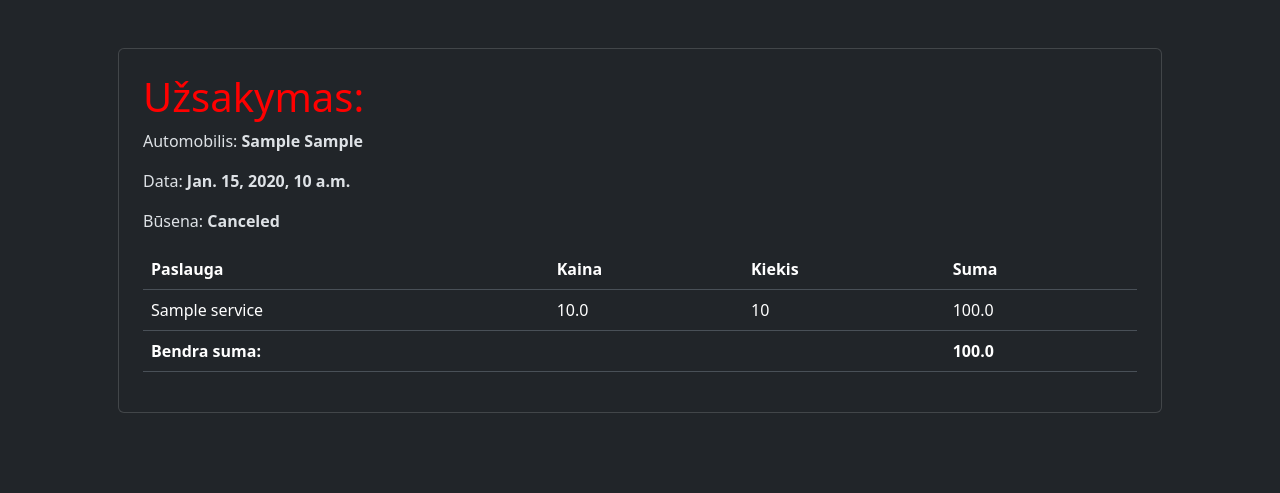
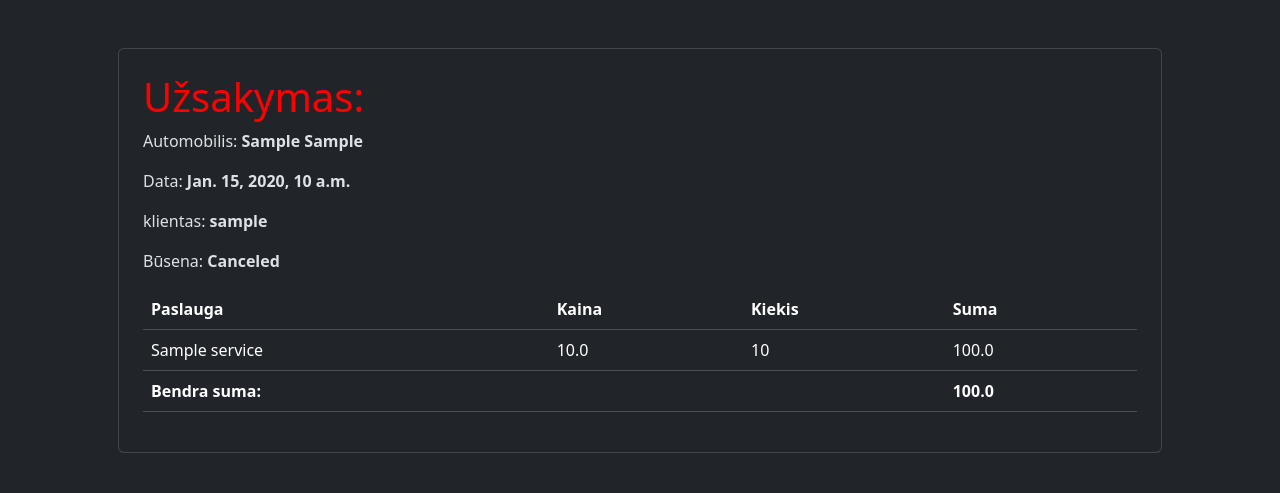
Before and after one commit to DonatasNoreika/autoservice_20251023, a Django app: page /orders/1/ in a window 1280 px wide. Shown: the part 56-549 px from the top of the page. Run offline with Django 5.2, Linux system fonts and the light colour scheme; tables that the repository leaves empty hold one stand-in row (values such as "Sample post").

Commit message:
7: +Į užsakymo modelį įdėti vartotojo lauką (ForeignKey su User, kaip paskaitoje). +fix

```diff
--- a/mysite/autoservice/templates/order.html
+++ b/mysite/autoservice/templates/order.html
@@ -5,6 +5,7 @@
 <h1>Užsakymas:</h1>
 <p>Automobilis: <b>{{ order.car }}</b></p>
 <p>Data: <b>{{ order.date }}</b></p>
+<p>klientas: <b>{{ order.client }}</b></p>
 <p>Būsena: <b>{{ order.get_status_display }}</b></p>
 
 <table class="table table-hover">
```
